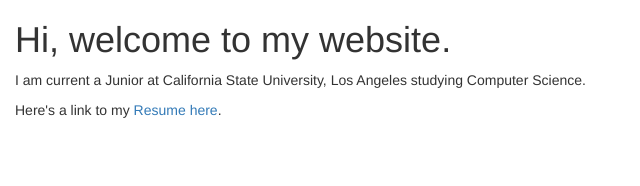
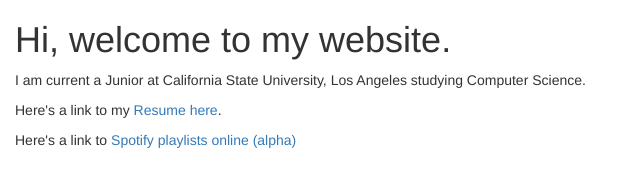
Before and after one commit to cedrictongg/cedrictongg, a plain HTML site: page index.html in a window 1280 px wide. Shown: the whole page, without its empty margins (0-640 px from the left). Drawn offline with nearby package versions, Linux system fonts and the light colour scheme.

Commit message:
started jasons project

```diff
--- a/index.html
+++ b/index.html
@@ -17,6 +17,7 @@
 		<p>I am current a Junior at California State University, Los Angeles studying Computer Science.</p>
 		<!-- <p>Here's a link to my <a href="pages/resume.html"> Resume here</a>.</p> -->
 		<p>Here's a link to my <a href="pages/Cedric-Tong-Resume.pdf"> Resume here</a>.</p>
+		<p>Here's a link to <a href="pages/jason/spotify-test.html">Spotify playlists online (alpha)</a></p>
 	</div>
 </body>
 
```
Also changed, not shown: 1 other file.
